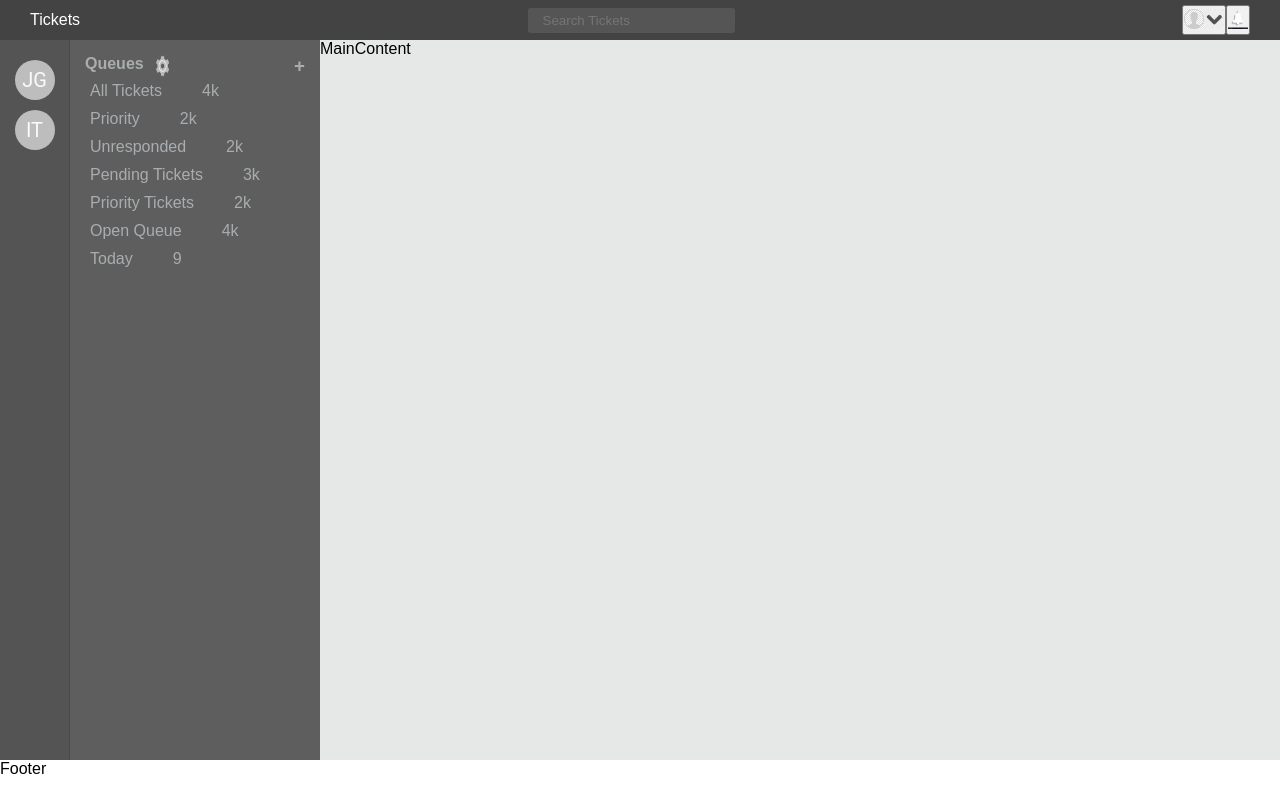
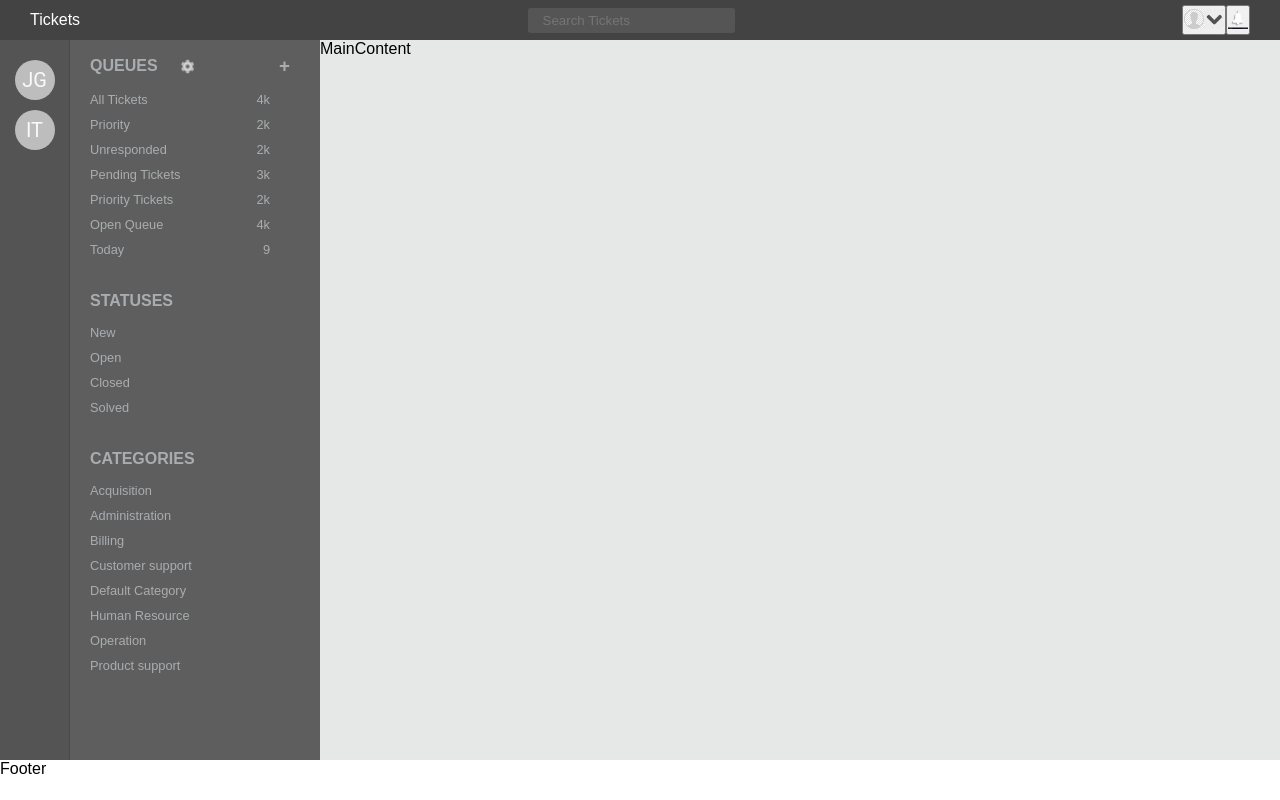
Before and after one commit to josipq97/ticket, a React (Create React App) app: page / in a window 1280 px wide. Built offline with nearby package versions, Linux system fonts and the light colour scheme.

Commit message:
finishing QueueBar

```diff
--- a/src/components/Queues/QueueItem/QueueItem.css
+++ b/src/components/Queues/QueueItem/QueueItem.css
@@ -1,9 +1,24 @@
 .QueueItem__container{
+    width: 220px;
+    padding: 5px 0px;
     display: flex;
-    width: 220px;
-    align-items: space-between;
+    justify-items: center;
+    justify-content: space-between;
+    border-top-right-radius: 5px;
+    border-bottom-right-radius: 5px;
+
 }
-
+.QueueItem__container:hover{
+    background-color: #51a3cc;
+    color: white;
+}
 .QueueItem__container p{
-    padding: 5px 20px;
+    font-weight: 500;
+    font-size: 0.8em;
 }
+.QueueItem__name {
+    margin-left: 20px;
+}
+.QueueItem__value {
+    margin-right: 20px;
+}
--- a/src/components/Queues/Queues.css
+++ b/src/components/Queues/Queues.css
@@ -2,31 +2,41 @@
     background-color: #5e5e5e;
     height: calc(100vh - 80px);
     color: #A9ADB0;
+    overflow: auto;
+    box-sizing: border-box;
 }
 
 .Queues__container header{
     margin-top: 15px;
     display: flex;
     justify-content: space-between;
-    padding-right: 15px;
+    align-content: center;
+    margin-right: 30px;
 }
 .Queues__container header div{
     display: flex;
     justify-content: flex-start;
+    align-items: center;
 }
 .Queues__container header img {
     width: 15px;
+    height: 15px;
     float: left;
 }
 
 .Queues__container header div h4{
     display: block;
-    width: 70px;
-    padding-left:15px ;
+    width: 90px;
+    margin-left: 20px;
 }
 
 .Queues__Options{
     display: flex;
     flex-direction: column;
     align-content: center;
+    margin-top: 10px;
 }
+
+.Queues__container > h4 {
+    margin: 30px 20px 10px 20px;
+}
--- a/src/components/Queues/Queues.js
+++ b/src/components/Queues/Queues.js
@@ -9,7 +9,7 @@ const Queues = () => {
         <div className="Queues__container">
             <header>
                 <div>
-                    <h4>Queues</h4>
+                    <h4>QUEUES</h4>
                     <img src={Cog} alt="cogIcon"/>
                 </div>
                 <h3>+</h3>
@@ -25,7 +25,21 @@ const Queues = () => {
 
             </div>
 
+            <h4>STATUSES</h4>
+            <QueueItem name="New" value="" />
+            <QueueItem name="Open" value="" />
+            <QueueItem name="Closed" value="" />
+            <QueueItem name="Solved" value="" />
 
+            <h4>CATEGORIES</h4>
+            <QueueItem name="Acquisition" value="" />
+            <QueueItem name="Administration" value="" />
+            <QueueItem name="Billing" value="" />
+            <QueueItem name="Customer support" value="" />
+            <QueueItem name="Default Category" value="" />
+            <QueueItem name="Human Resource" value="" />
+            <QueueItem name="Operation" value="" />
+            <QueueItem name="Product support" value="" />
 
             <div>
 
```
